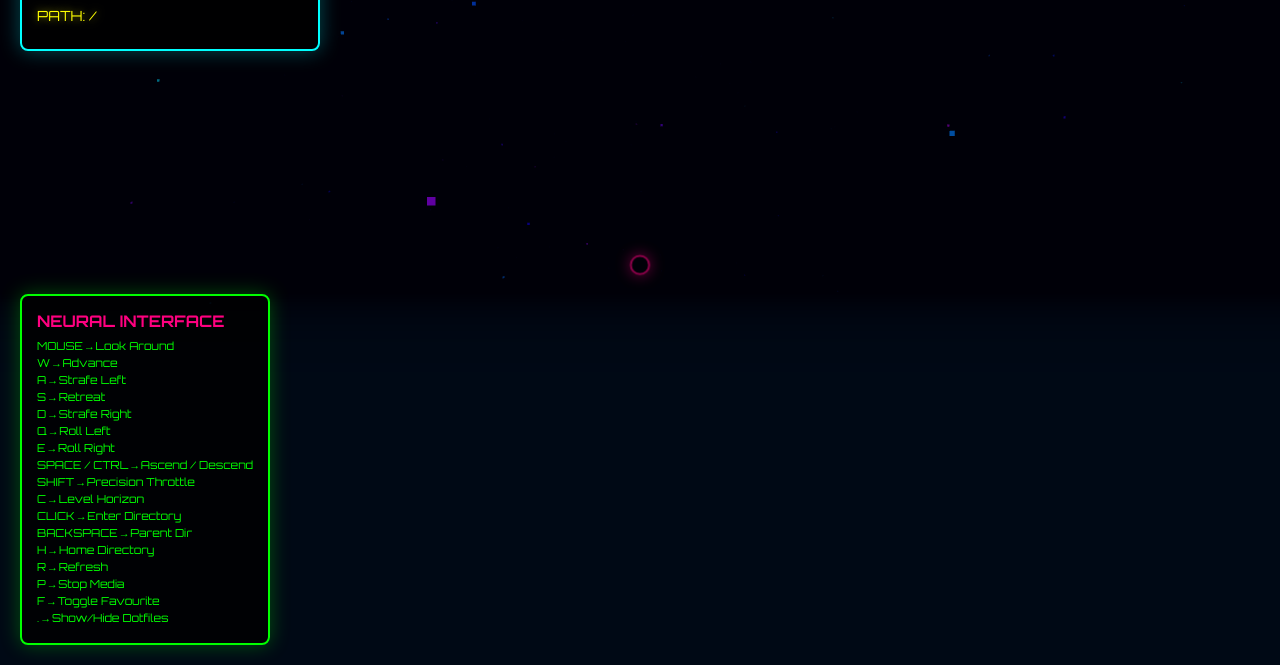
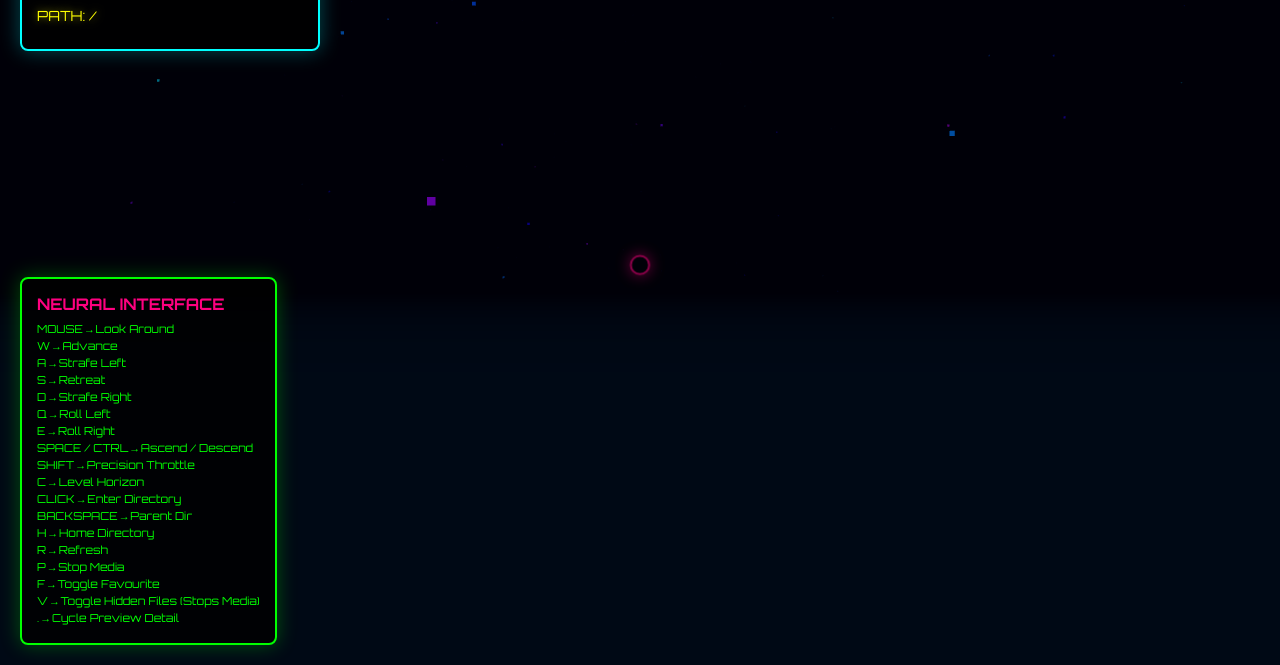
Before and after one commit to TimelessP/filecity, a plain HTML site: page static/index.html in a window 1280 px wide. Shown: the part 135-800 px from the top of the page. Drawn offline with nearby package versions, Linux system fonts and the light colour scheme; no server answers; animation ran at ten frames a second.

Commit message:
Update control panel shortcuts for toggling hidden files and cycling preview detail

```diff
--- a/static/index.html
+++ b/static/index.html
@@ -183,7 +183,8 @@
             <div class="control-line">R → Refresh</div>
             <div class="control-line">P → Stop Media</div>
             <div class="control-line">F → Toggle Favourite</div>
-            <div class="control-line">. → Show/Hide Dotfiles</div>
+            <div class="control-line">V → Toggle Hidden Files (Stops Media)</div>
+            <div class="control-line">. → Cycle Preview Detail</div>
         </div>
 
         <div id="crosshair"></div>
```
